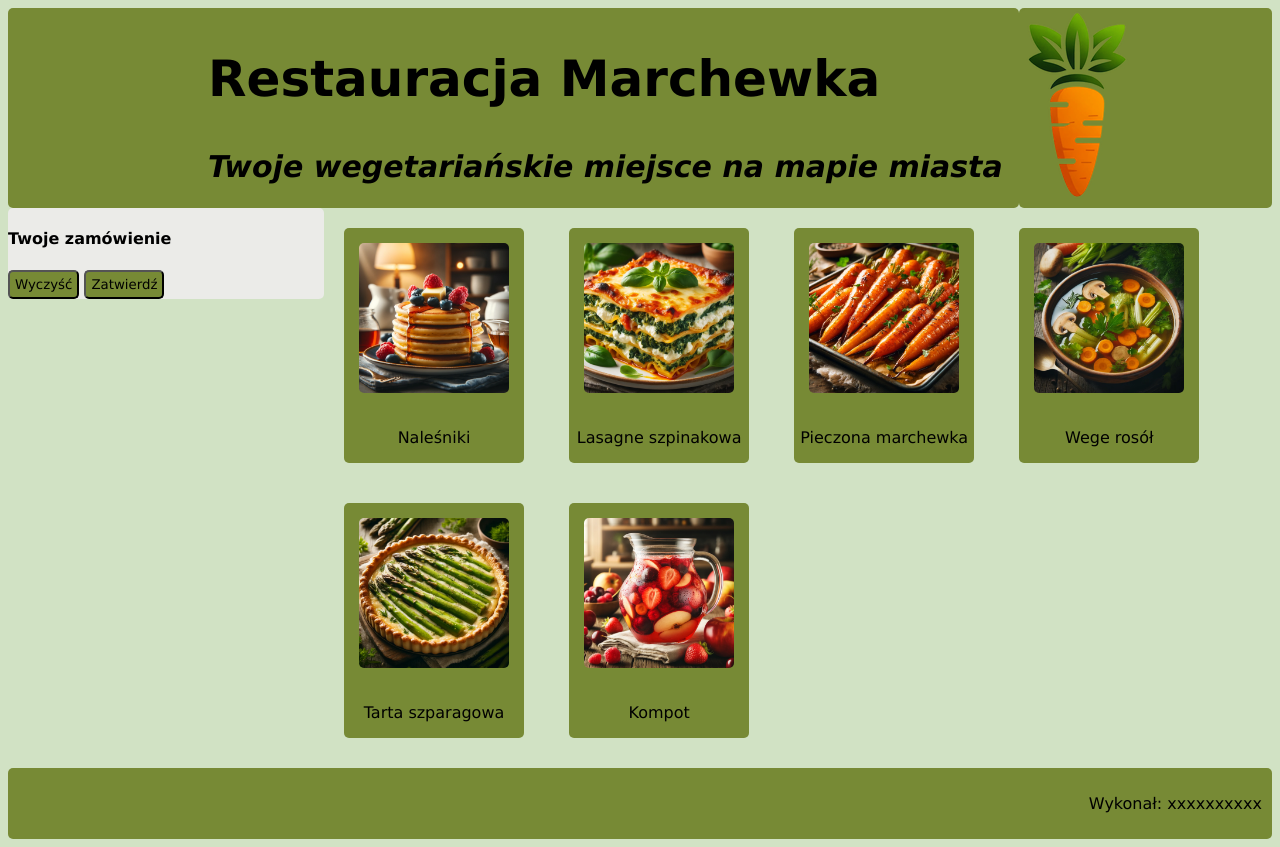
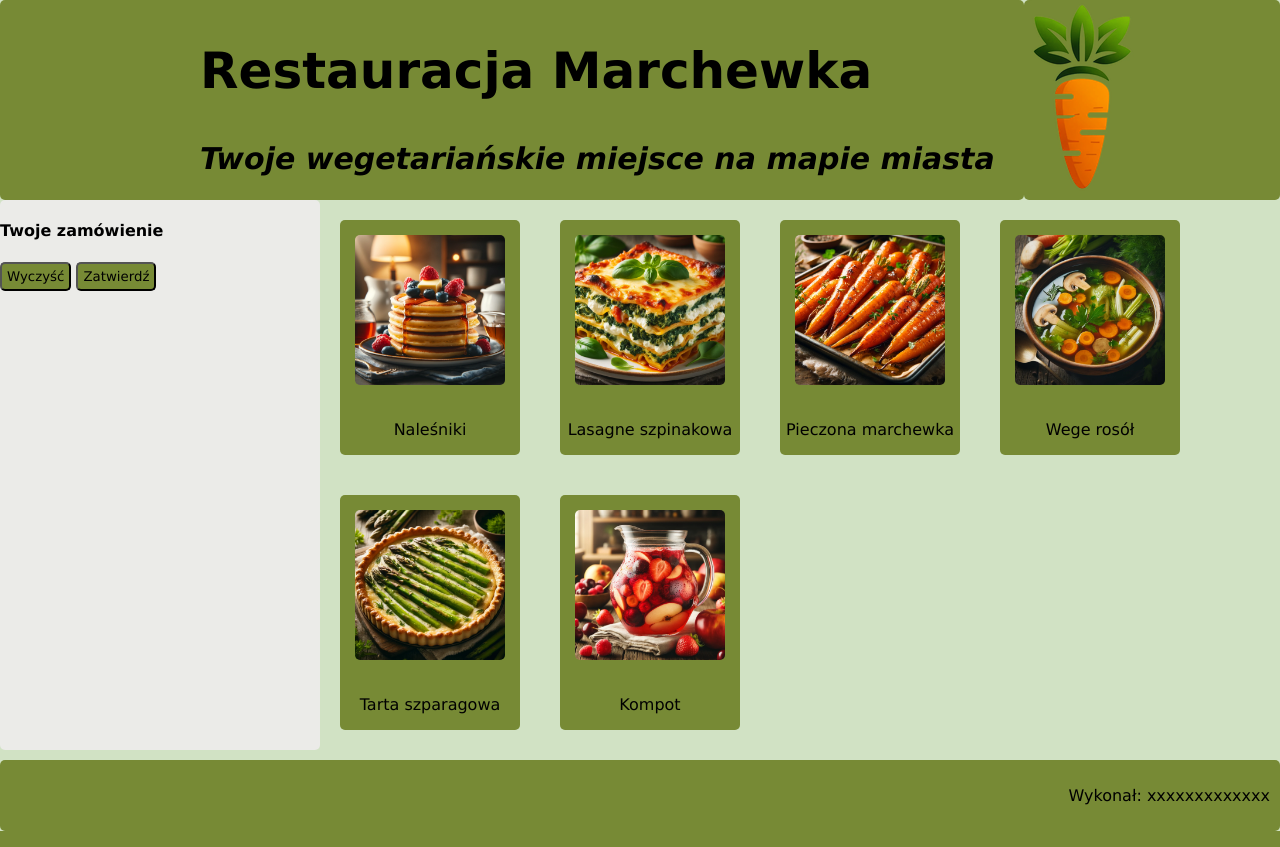
Before and after one commit to i120ms/arkusze_inf03, a PHP site: page / in a window 1280 px wide. Run offline with PHP 8.4, Linux system fonts and the light colour scheme.

Commit message:
Add files via upload

```diff
--- a/INF.03-09-26.06-SG/index.html
+++ b/INF.03-09-26.06-SG/index.html
@@ -1,59 +1,55 @@
-<!-- INF.03-09-26.06-SG -->
-
 <!DOCTYPE html>
 <html lang="pl">
 <head>
     <meta charset="UTF-8">
-    <meta name="viewport" content="width=device-width, initial-scale=1.0">
     <title>Restauracja Marchewka</title>
     <link rel="stylesheet" href="styl.css">
 </head>
 <body>
     <header>
-        <section id="headerleft">
+        <section>
             <h1>Restauracja Marchewka</h1>
             <h3>Twoje wegetariańskie miejsce na mapie miasta</h3>
         </section>
-        <section id="headerright">
-            <img src="logo.png" alt="logo">
-        </section>
+        <section><img src="logo.png" alt="logo"></section>
     </header>
     <main>
-        <section id="mainleft">
+        <section>
             <h4>Twoje zamówienie</h4>
-            <ul id="orderlist"></ul>
-            <button>Wyczyść</button>
-            <button>Zatwierdź</button>
+            <ul></ul>
+            <button type="button" onclick="wyczyscZamowienie()">Wyczyść</button>
+            <button type="button" onclick="zatwierdzZamowienie()">Zatwierdź</button>
         </section>
-        <section id="mainright">
-            <div class="dih">
-                <img src="nalesniki.webp" alt="Naleśniki">
+        <section>
+            <div class="potrawa" onclick="dodaj('Naleśniki')">
+                <img src="nalesniki.webp" alt="Naleśniki"><br>
                 <p>Naleśniki</p>
             </div>
-            <div class="dih">
-                <img src="lasagne.webp" alt="Lasagne szpinakowa">
+            <div class="potrawa" onclick="dodaj('Lasagne szpinakowa')">
+                <img src="lasagne.webp" alt="Lasagne szpinakowa"><br>
                 <p>Lasagne szpinakowa</p>
             </div>
-            <div class="dih">
-                <img src="marchewka.webp" alt="Pieczona marchewka">
+            <div class="potrawa" onclick="dodaj('Pieczona marchewka')">
+                <img src="marchewka.webp" alt="Pieczona marchewka"><br>
                 <p>Pieczona marchewka</p>
             </div>
-            <div class="dih">
-                <img src="rosol.webp" alt="Wege rosół">
+            <div class="potrawa" onclick="dodaj('Wege rosół')">
+                <img src="rosol.webp" alt="Wege rosół"><br>
                 <p>Wege rosół</p>
             </div>
-            <div class="dih">
-                <img src="tarta.webp" alt="Tarta szparagowa">
+            <div class="potrawa" onclick="dodaj('Tarta szparagowa')">
+                <img src="tarta.webp" alt="Tarta szparagowa"><br>
                 <p>Tarta szparagowa</p>
             </div>
-            <div class="dih">
-                <img src="kompot.webp" alt="Kompot">
+            <div class="potrawa" onclick="dodaj('Kompot')">
+                <img src="kompot.webp" alt="Kompot"><br>
                 <p>Kompot</p>
             </div>
         </section>
     </main>
     <footer>
-        <p>Wykonał: xxxxxxxxxx</p>
+        <p>Wykonał: xxxxxxxxxxxxx</p>
     </footer>
+    <script src="main.js"></script>
 </body>
 </html>
--- /dev/null
+++ b/INF.03-09-26.06-SG/main.js
@@ -0,0 +1,17 @@
+function dodaj(potrawa){
+    const lista = document.querySelector("ul")
+    const nowyElement = document.createElement("li")
+    nowyElement.innerHTML = potrawa
+    lista.append(nowyElement)
+}
+
+function wyczyscZamowienie(){
+    const lista = document.querySelector("ul")
+    lista.innerHTML = ""
+}
+
+function zatwierdzZamowienie(){
+    const lista = document.querySelector("ul")
+    alert("Zamówienie zostało przekazane do realizacji")
+    lista.innerHTML = ""
+}
--- a/INF.03-09-26.06-SG/styl.css
+++ b/INF.03-09-26.06-SG/styl.css
@@ -4,17 +4,25 @@
 }
 
 body{
-    background-color: #D1E2C4;
+    margin: 0;
+    background-color: #d1e2c4;
+    display: flex;
+    flex-direction: column;
 }
 
-#headerleft{
+header{
+    display: flex;
+}
+
+header section:nth-of-type(1){
     width: 80%;
-    background-color: #778A35;
+    background-color: #778a35;
     height: 200px;
 }
-#headerright{
+
+header section:nth-of-type(2){
     width: 20%;
-    background-color: #778A35;
+    background-color: #778a35;
     height: 200px;
 }
 
@@ -22,51 +30,50 @@ h1{
     font-size: 50px;
     padding-left: 200px;
 }
+
 h3{
     font-size: 30px;
     font-style: italic;
     padding-left: 200px;
 }
 
-#mainleft{
-    background-color: #EBEBE8;
+main{
+    display: flex;
+}
+
+main section:nth-of-type(1){
+    background-color: #ebebe8;
     width: 25%;
 }
-#mainright{
+
+main section:nth-of-type(2){
     width: 75%;
 }
 
-header, main{
-    display: flex;
-}
-main{
-    align-items: flex-start;
+.potrawa{
+    background-color: #778a35;
+    text-align: center;
+    margin: 20px;
+    float: left;
 }
 
-.dih{
-    background-color: #778A35;
-    text-align: center;
-    margin: 20px;
-    display: inline-block;
-}
-
-.dih img{
+.potrawa img{
     margin: 15px;
     height: 150px;
 }
 
-.dih:hover{
+.potrawa:hover{
     outline: 2px solid white;
 }
 
 footer{
-    background-color: #778A35;
+    background-color: #778a35;
     margin-top: 10px;
     padding: 10px;
     text-align: right;
 }
 
 button{
-    background-color: #778A35;
+    background-color: #778a35;
     padding: 5px;
 }
```
